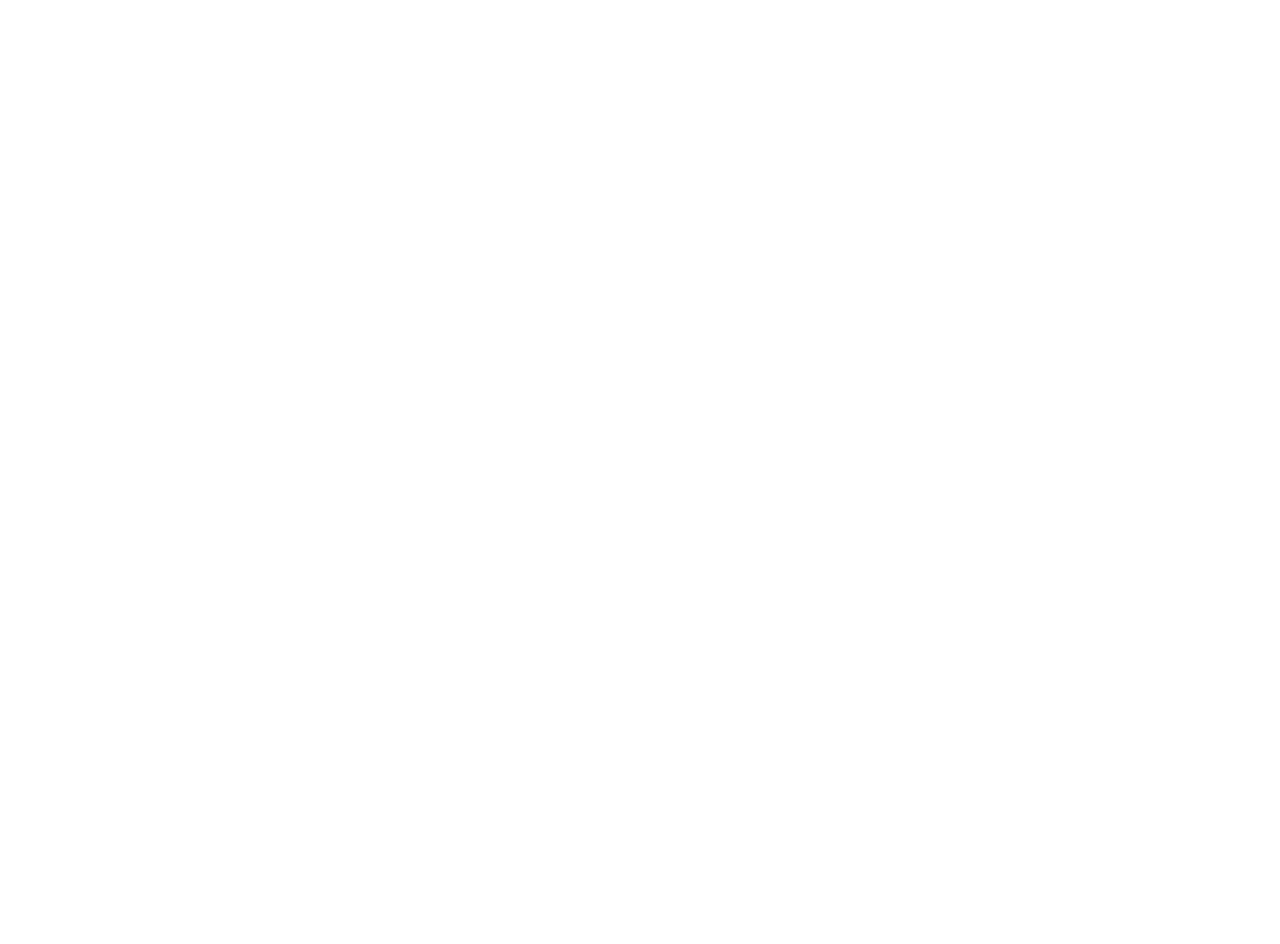
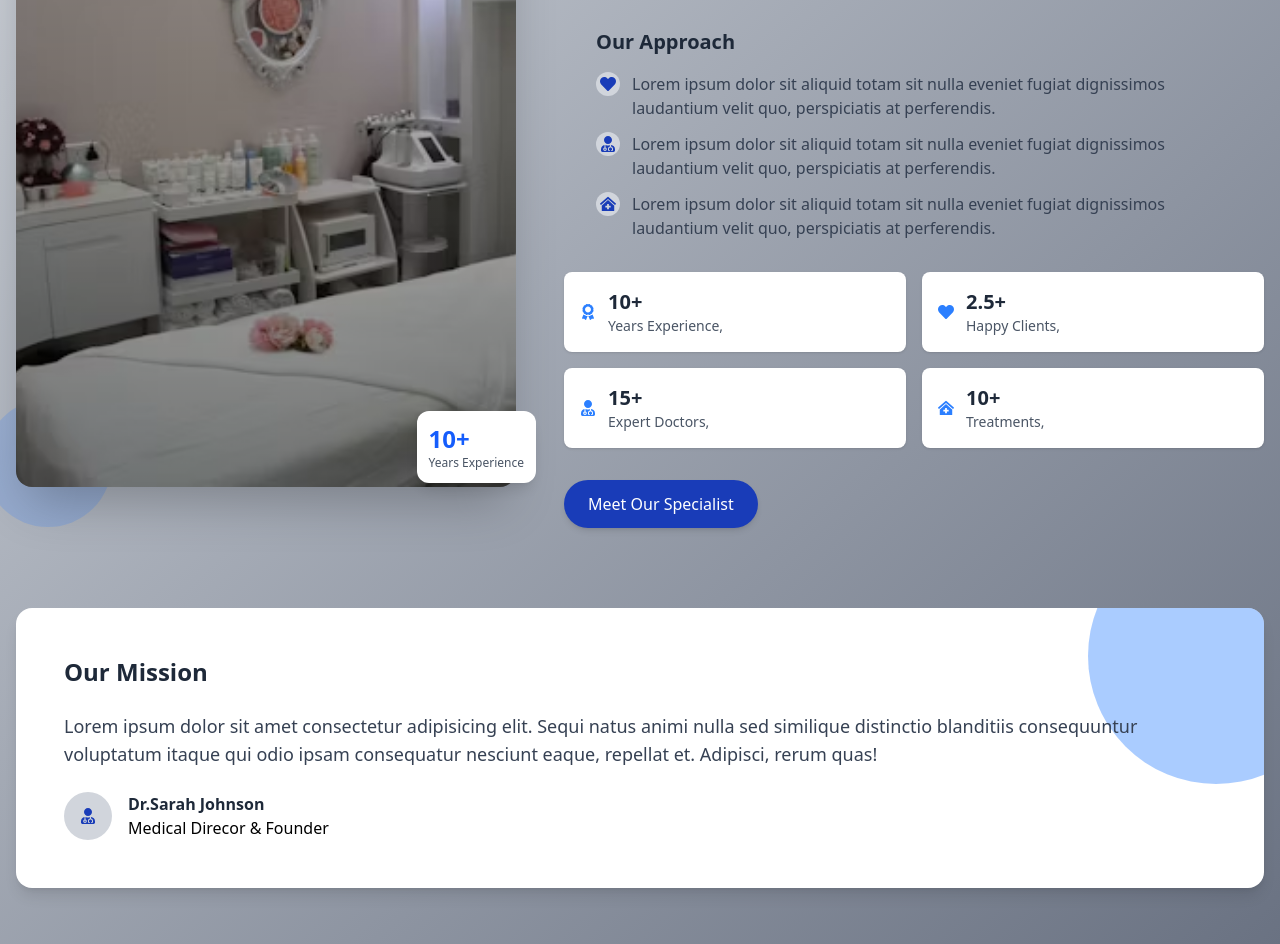
Before and after one commit to MDevHub/Bloom-Clinic, a React (Vite) app: page / in a window 1280 px wide. Shown: the part 1820-2764 px from the top of the page. Before the commit the page ends 1584 px from the top, so only its background shows below. Built offline with nearby package versions, Linux system fonts and the light colour scheme.

Commit message:
Added the about section

```diff
--- a/src/App.jsx
+++ b/src/App.jsx
@@ -4,6 +4,7 @@
 import Header from './Components/Header'
 import Hero from './Components/Hero'
 import Services from './Components/Services'
+import About from './Components/About'
 
 const App = () => {
   useEffect (() => {
@@ -16,6 +17,7 @@
       <Header />
       <Hero />
       <Services />
+      <About />
     </div>
   )
 }
--- /dev/null
+++ b/src/Components/About.jsx
@@ -0,0 +1,129 @@
+import React from 'react'
+import aboutImg from '../assets/Images/Img2.avif'
+import { FaAward, FaClinicMedical, FaHeart, FaUserMd } from 'react-icons/fa'
+
+const About = () => {
+
+   const stats = [
+      {value: '10+', label: 'Years Experience,', icon:<FaAward className='text-blue-500' aria-hidden='true'/>},
+      {value: '2.5+', label: 'Happy Clients,', icon:<FaHeart className='text-blue-500' aria-hidden='true'/>},
+      {value: '15+', label: 'Expert Doctors,', icon:<FaUserMd className='text-blue-500' aria-hidden='true'/>},
+      {value: '10+', label: 'Treatments,', icon:<FaClinicMedical className='text-blue-500' aria-hidden='true'/>},
+   ];
+
+const approachItems = [
+   {
+      icon: <FaHeart className='text-blue-800' />,
+      text: 'Lorem ipsum dolor sit aliquid totam sit nulla eveniet fugiat dignissimos laudantium velit quo, perspiciatis at perferendis.',
+   },
+   {
+      icon: <FaUserMd className='text-blue-800' />,
+      text: 'Lorem ipsum dolor sit aliquid totam sit nulla eveniet fugiat dignissimos laudantium velit quo, perspiciatis at perferendis.',
+   },
+   {
+      icon: <FaClinicMedical className='text-blue-800' />,
+      text: 'Lorem ipsum dolor sit aliquid totam sit nulla eveniet fugiat dignissimos laudantium velit quo, perspiciatis at perferendis.',
+   },
+]
+
+  return (
+    <section id='about' className='py-14 overflow-hidden bg-gradient-to-br from-gray-300 to-gray-500'>
+      <div className='container mx-auto px-4'>
+         <article data-aos='fade-up' data-aos-delay='400'
+            className='flex flex-col lg:flex-row items-center gap-12'
+         >
+            <figure className='lg:w-5/12 relative'>
+               <div className='relative z-10 rounded-2xl overflow-hidden shadow-2xl w-full max:w-md mx-auto'>
+                  <img src={aboutImg}
+                     className='w-full h-auto object-cover aspect-[4/5]'
+                     loading='lazy'
+                  />
+                  <div className='absolute inset-0 bg-gradient-to-t from-black/40 to-transparent'
+                     aria-hidden='true'
+                  >
+                  </div>
+               </div>
+               <span className='hidden lg:block absolute -bottom-10 -left-8 w-32 h-32 rounded-full bg-blue-500 opacity-20 z-0' aria-hidden='true'>
+               </span>
+               <span className='hidden lg:block absolute -top-10 -right-8 w-40 h-40 rounded-full bg-blue-700 opacity-20 z-0' aria-hidden='true'>
+               </span>
+
+               <aside className='absolute bottom-1 -right-5 bg-white p-3 rounded-xl shadow-lg z-20'>
+                  <strong className='text-2xl fonr-bold text-blue-600 '>10+</strong>
+                  <small className='block text-xs font-medium text-gray-600'>Years Experience</small>
+               </aside>
+            </figure>
+
+            <div data-aos='fade-up' data-aos-delay='600' className='lg:w-7/12'>
+               <header>
+                  <h2 className='text-3xl md:text-4xl font-bold text-gray-800 mb-6'>
+                     About <span className='text-blue-600'>Glidex Clinic</span>
+                  </h2>
+                  <p className='text-lg text-gray-600 mb-6'>
+                     Lorem ipsum dolor sit amet consectetur adipisicing elit. Laboriosam iste aspernatur saepe. Inventore dolores obcaecati voluptates qui eligendi blanditiis neque id! Sunt voluptas laudantium harum architecto maxime dolorem repellat sapiente.
+                  </p>
+               </header>
+               <section className='m-8'>
+                  <h3 className='text-xl font-semibold text-gray-800 mb-4'>
+                     Our Approach
+                  </h3>
+                  <ul className='space-y-3'>
+                     {approachItems.map((item, index) =>(
+                        <li key={index} className='flex items-start'>
+                           <figure className='bg-gray-300 p-1 rounded-full mr-3'>
+                              {item.icon}
+                           </figure>
+                           <p className='text-gray-700'>{item.text}</p>
+                        </li>
+                     ))}
+                  </ul>
+               </section>
+               <section className='grid grid-cols-2 gap-4 mb-8'>
+                 {stats.map((item, index) =>(
+                     <article key={index} className='bg-white p-4 rounded-lg shadow-sm flex items-center'>
+                        <figure className='mr-3'>
+                           {item.icon}
+                        </figure>
+                        <div>
+                           <strong className='text-xl font-bold text-gray-800'>{item.value}</strong>
+                           <p className='text-sm text-gray-600'>{item.label}</p>
+                        </div>
+                     </article>
+                 ))}
+               </section>
+               <nav>
+                  <a href="#" className='inline-block bg-blue-800 hover-blue-600 text-white px-6 py-3 rounded-full transition shadow-md focus:outline-none focus:ring-blue-800 focus:ring-offset-2'>
+                     Meet Our Specialist
+                  </a>
+               </nav>
+            </div>
+         </article>
+         <aside className='mt-20 bg-white rounded-2xl p-8 md:p-12 shadow-lg relative overflow-hidden'>
+                 <span className='absolute -top-20 -right-20 w-64 h-64 rounded-full bg-blue-500 opacity-40'
+                  aria-hidden='true'
+                 >
+                 </span>
+                 <div className='relative z-10'>
+                     <h3 className='text-2xl font-bold text-gray-800 mb-6 '>Our Mission</h3>
+                     <blockquote className='text-lg text-gray-700 mb-6'>
+                        Lorem ipsum dolor sit amet consectetur adipisicing elit. Sequi natus animi nulla sed similique distinctio blanditiis consequuntur voluptatum itaque qui odio ipsam consequatur nesciunt eaque, repellat et. Adipisci, rerum quas!
+                     </blockquote>
+                     <figure className='flex items-center'>
+                        <div className='w-12 h-12 rounded-full bg-gray-300 flex items-center justify-center mr-4'>
+                           <FaUserMd className='text-blue-800' aria-hidden='true'/>
+                        </div>
+                        <figcaption>
+                           <cite className='font-semibold text-gray-800 not-italic'>
+                              Dr.Sarah Johnson
+                           </cite>
+                           <p>Medical Direcor & Founder</p>
+                        </figcaption>
+                     </figure>
+                 </div>
+         </aside>
+      </div>
+    </section>
+  );
+};
+
+export default About
```
